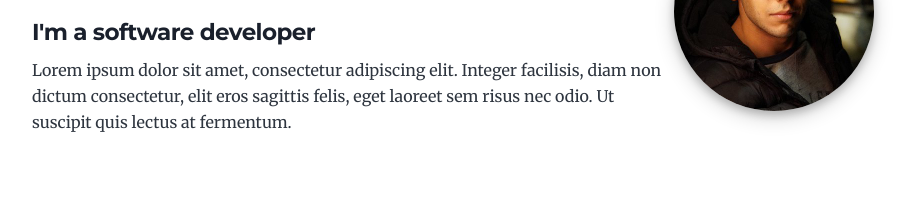
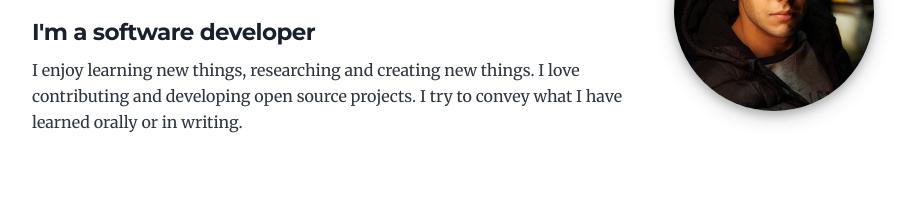
Before and after one commit to yusufakcekoce/yusufakcekoce.github.io, a Gatsby site: page / in a window 1280 px wide. Shown: the part 233-451 px from the top of the page, without its empty margins (180-1092 px from the left). Built offline with nearby package versions, Linux system fonts and the light colour scheme; Gatsby itself is replaced by a stand-in of ours.

Commit message:
Edited Bio Text
bio component text has been edited; A small article has been added to introduce myself.

```diff
--- a/src/components/bio/bio.js
+++ b/src/components/bio/bio.js
@@ -30,7 +30,8 @@ const Bio = () => {
             <h1>Hello, my name's <strong>{author.name}</strong></h1>
             <h4>{author.summary}</h4>
             <p>
-              Lorem ipsum dolor sit amet, consectetur adipiscing elit. Integer facilisis, diam non dictum consectetur, elit eros sagittis felis, eget laoreet sem risus nec odio. Ut suscipit quis lectus at fermentum.
+              I enjoy learning new things, researching and creating new things.
+              I love contributing and developing open source projects. I try to convey what I have learned orally or in writing.
             </p>
           </>
         )}
```
